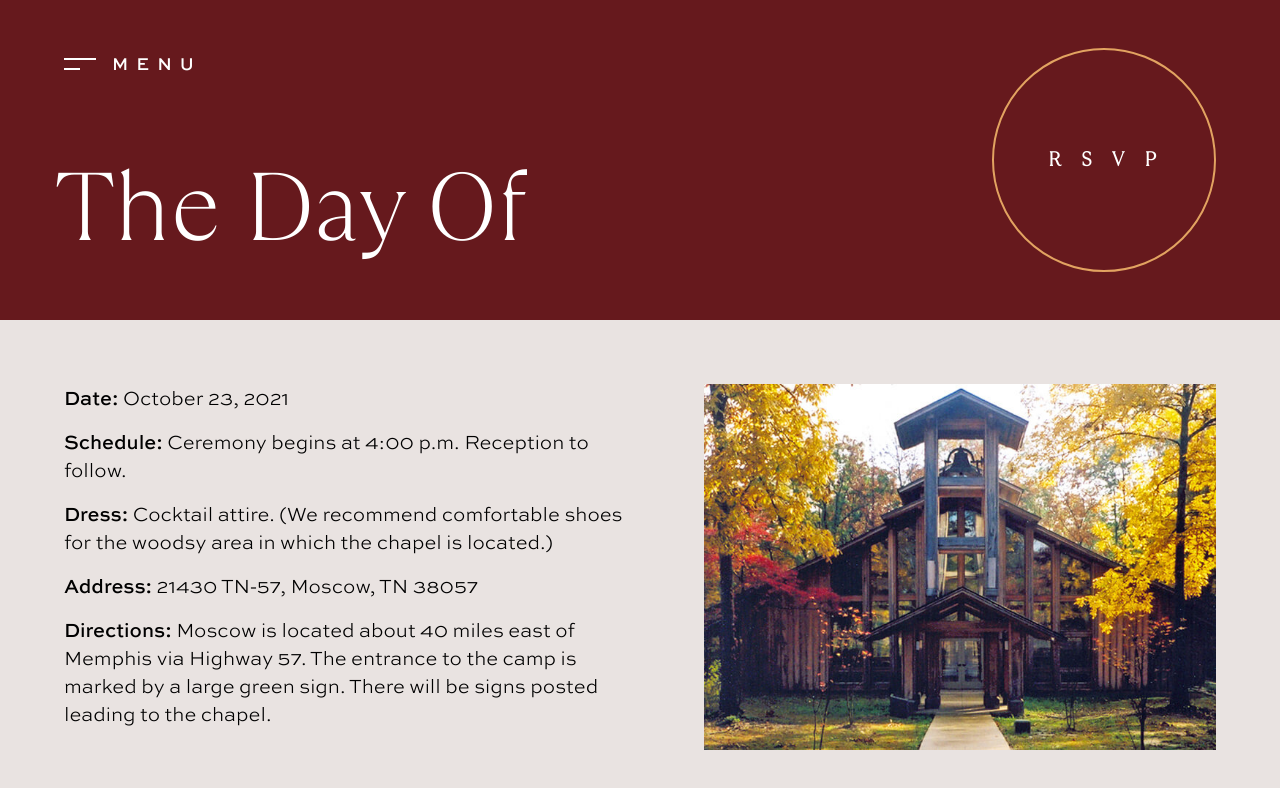
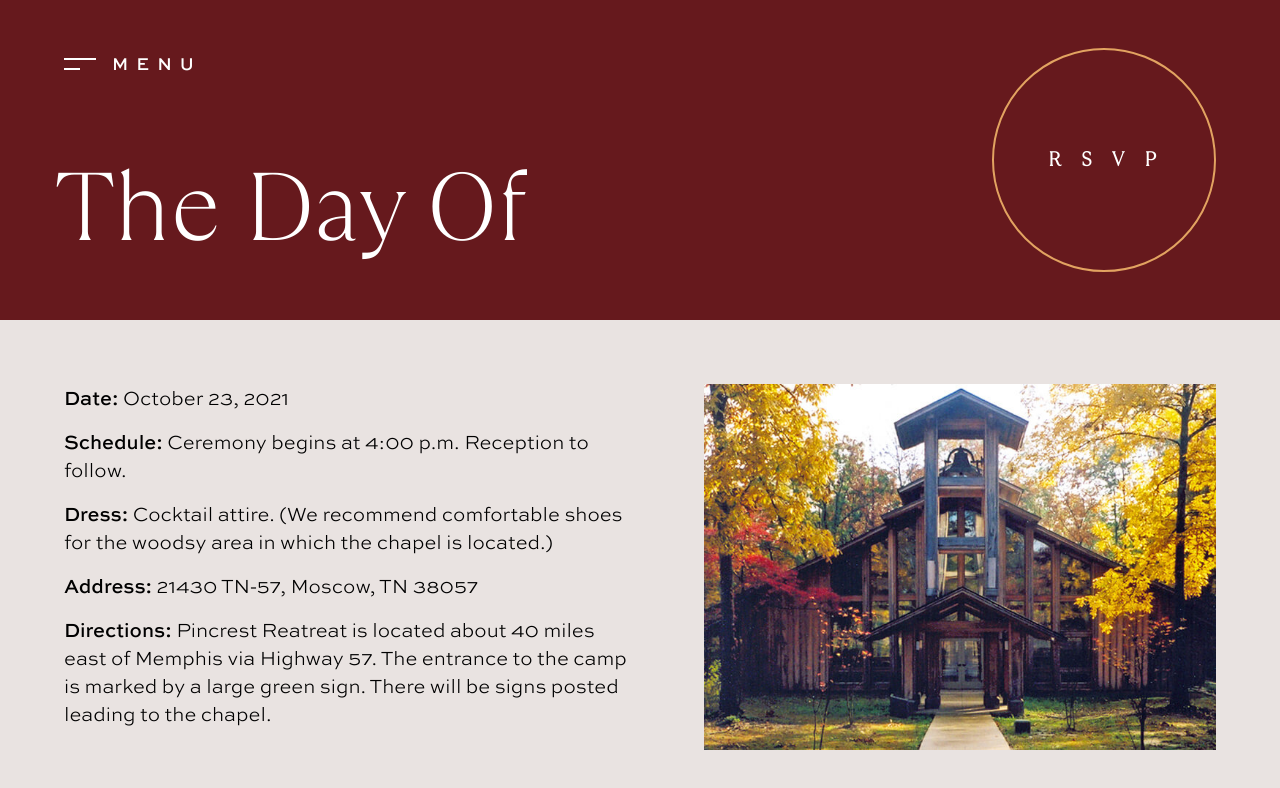
Before and after one commit to andrewmillen/millenwedding, a Next.js app: page /the-day-of in a window 1280 px wide. Shown: the top 788 px of the page. Built offline with nearby package versions, Linux system fonts and the light colour scheme; what @tailwindcss/typography would draw is missing.

Commit message:
QA round 1

```diff
--- a/json/weddingPartyMembers.json
+++ b/json/weddingPartyMembers.json
@@ -8,7 +8,7 @@
           "height": "800",
           "alt": "Parker and Andrew wearing fly suits."
         },
-        "bio": "When we were in ninth grade, Parker came to my house with a CD containing two seasons of Samurai Champloo, some music, and a ripped copy of Photoshop Elements. It's not an exaggeration to say that I wouldn't be a web designer today if not for the fire sparked by that act of pirated generosity, which is just one of the ways my friendship with Parker has influenced me over the years. Parker is that rare breed of friend who unlocks new passions in those around him, and who sees potential in others that he wants to help them reach. We've been friends since middle school, but we grew closest over the last ten years, navigating our mid-twenties together over nightly games of FIFA and ventures into podcasting, online dating, and making music. I cherish our friendship and wouldn't be the man I am today without him."
+        "bio": "When we were in ninth grade, Parker came to my house with a CD containing two seasons of Samurai Champloo, some music, and a ripped copy of Photoshop Elements. It's not an exaggeration to say that I wouldn't be a web designer today if not for the fire sparked by that act of pirated generosity, which is just one of the ways my friendship with Parker has influenced me over the years. Parker is that rare breed of friend who unlocks new passions in those around him, and who sees potential in others that he wants to help them reach. We've been friends since middle school, but we grew closest over the last ten years, navigating our mid-twenties together over nightly games of FIFA and ventures into podcasting, design, and making music. I cherish our friendship and wouldn't be the man I am today without him."
       },
       {
         "name": "Austin",
@@ -78,7 +78,7 @@
           "height": "800",
           "alt": "Jeff and Regina at a Memphis Grizzlies basketball game, their faces partially hidden behind growl towels."
         },
-        "bio": "Jeff is really the first falling domino in all of these stories.  We met the summer of 2008 in MSS. My first impression was 'oh, he's someone I need to avoid' due to his attitude with a couple others over Jeff wearing a long sleeve shirt the first day of camp.  But the next day, he sat next to me and said, 'Hi, my names Jeff.  Sorry I was an expletive yesterday.'  He then taught me all of the ways to cheat in the music we played so I didn't have to memorize it.  We hung out a ton that year and the next summer he introduced me to Hillary, his high school sweetheart.  The rest is history from there. He's great for late-night-sitting-outside-on-cheap-patio-furniture-existential talks.  I'm glad he sat next to me that day in band camp.  My social life would have been different, and probably more boring, otherwise."
+        "bio": "Jeff is really the first falling domino in all of these stories.  We met the summer of 2008 in MSS. My first impression was 'oh, he's someone I need to avoid' due to his attitude with a couple others over Jeff wearing a long sleeve shirt the first day of camp.  But the next day, he sat next to me and said, 'Hi, my name's Jeff.  Sorry I was an *expletive* yesterday.'  He then taught me all of the ways to cheat in the music we played so I didn't have to memorize it.  We hung out a ton that year and the next summer he introduced me to Hillary, his high school sweetheart.  The rest is history from there. He's great for late-night-sitting-outside-on-cheap-patio-furniture-existential talks.  I'm glad he sat next to me that day in band camp.  My social life would have been different, and probably more boring, otherwise."
       }
     ]
   }
--- a/pages/plan-your-visit.js
+++ b/pages/plan-your-visit.js
@@ -93,7 +93,7 @@ export default function ourStory() {
                             />
                             <ThingToDo
                                 title="Overton Park"
-                                description="Walking trails through old growth forests, the famous Memphis Zoom, and the Brooks art museum."
+                                description="Walking trails through old growth forests, the famous Memphis Zoo, and the Brooks Museum of Art."
                             />
                         </div>
                     </div>
--- a/pages/the-day-of.js
+++ b/pages/the-day-of.js
@@ -51,10 +51,10 @@ export default function theDayOf() {
                         <p className="mb-4 lg:text-xl max-w-6xl">
                             Directions:{' '}
                             <span className="font-sanslight">
-                                Moscow is located about 40 miles east of Memphis
-                                via Highway 57. The entrance to the camp is
-                                marked by a large green sign. There will be
-                                signs posted leading to the chapel.
+                                Pincrest Reatreat is located about 40 miles east
+                                of Memphis via Highway 57. The entrance to the
+                                camp is marked by a large green sign. There will
+                                be signs posted leading to the chapel.
                             </span>
                         </p>
                     </div>
--- a/pages/wedding-party.js
+++ b/pages/wedding-party.js
@@ -43,7 +43,7 @@ export default function weddingParty() {
                                             {partyMember.bio}
                                         </p>
                                     </div>
-                                    <div className="lg:w-1/2 relative lg:h-600">
+                                    <div className="lg:w-1/2 relative">
                                         <Image
                                             src={`/${partyMember.name}.jpg`}
                                             height={partyMember.image.height}
```
Also changed, not shown: public/Rachel.jpg.
